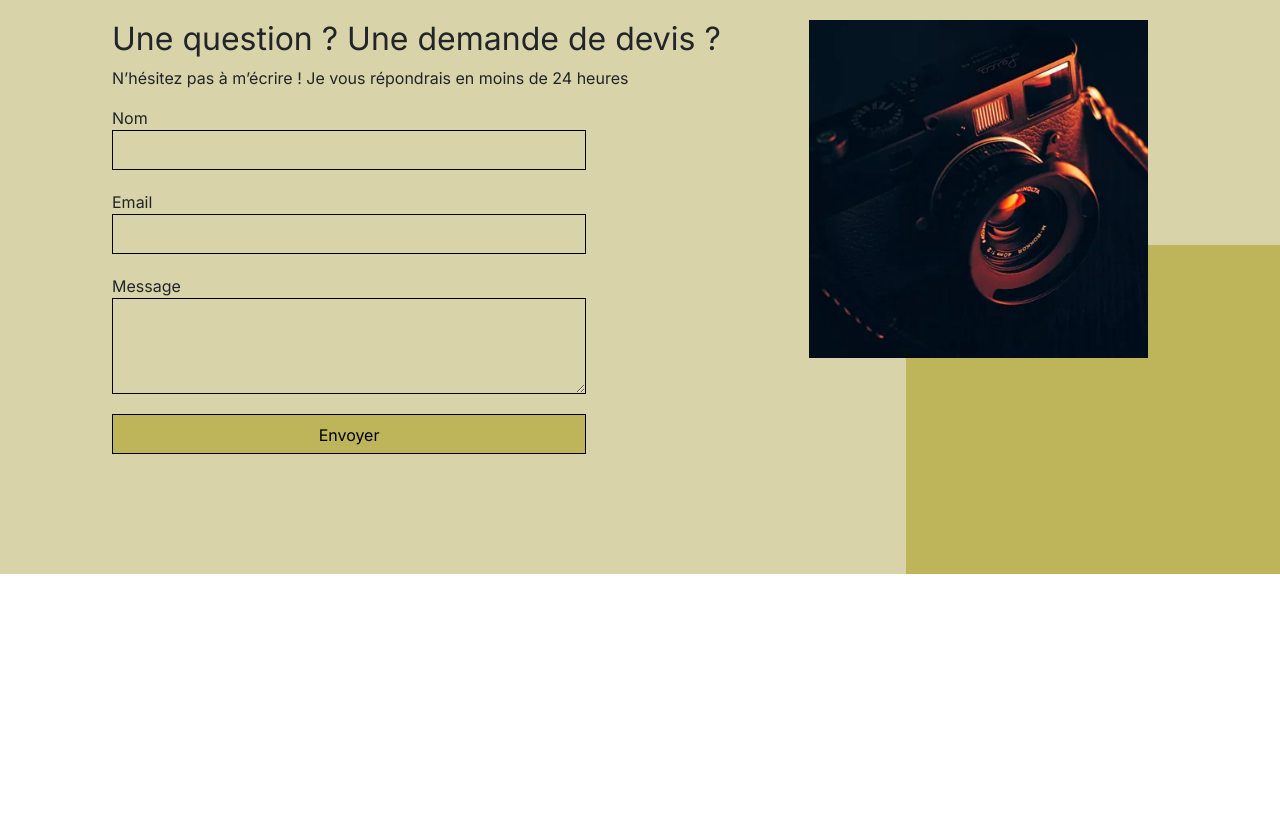
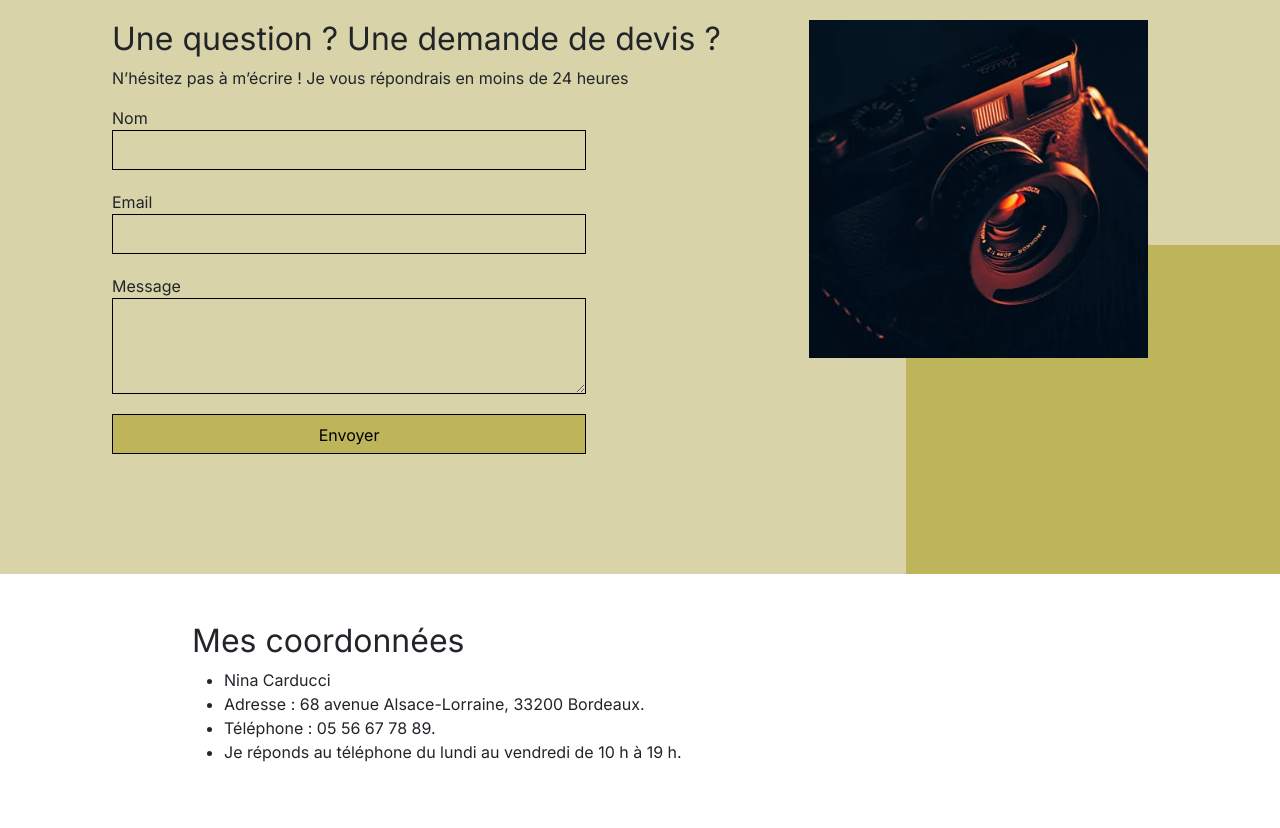
Before and after one commit to SinicX3/Projet-4---SEO, a website: page index.html in a window 1280 px wide. Shown: the part 4034-4862 px from the top of the page. Before the commit the page ends 4608 px from the top, so only its background shows below. Drawn offline with nearby package versions, Linux system fonts and the light colour scheme.

Commit message:
Référencement local, réseaux sociaux WIP

```diff
--- a/index.html
+++ b/index.html
@@ -2,7 +2,7 @@
 <html lang="fr">
 <head>
 	<title>Nina Carducci, photographe</title>
-	<meta name="description" content="Photographe passionnée, je suis là pour saisir vos instants les plus précieux">
+	<meta name="description" content="Photographe passionnée sur Bordeaux, je suis là pour saisir vos instants les plus précieux">
 	<meta name="viewport" content="width=device-width, initial-scale=1.0">
 	<link rel="stylesheet" href="./assets/bootstrap/bootstrap.css" media="screen">
 	<link rel="stylesheet" href="./assets/style.css">
@@ -14,6 +14,18 @@
 	<script src="https://code.jquery.com/jquery-3.4.1.min.js" integrity="sha256-CSXorXvZcTkaix6Yvo6HppcZGetbYMGWSFlBw8HfCJo=" crossorigin="anonymous"></script>
 	<script src="./assets/maugallery.js"></script>
 	<script src="./assets/scripts.js"></script>
+	<meta property="og:site_name" content="Site web de la photographe Nina Carducci" />
+	<meta property="og:type" content="website" />
+	<meta property="og:url" content="https://sinicx3.github.io/Projet-4---SEO/" />
+	<meta property="og:title" content="Nina Carducci, photographe" />
+	<meta property="og:description" content="Mon appareil photo à votre service en région bordelaise" />
+	<meta property="og:image" content="./assets/images/nina.webp" />
+	<meta name="twitter:card" content="summary_large_image" />
+	<meta name="twitter:title" content="Site web de la photographe Nina Carducci" />
+	<meta name="twitter:description" content="Mon appareil photo à votre service sur Bordeaux" />
+	<meta name="twitter:image" content="./assets/images/nina.webp" />
+	<meta name="twitter:url" content="https://sinicx3.github.io/Projet-4---SEO/" />
+
 </head>
 <body>
 <nav class="top-header">
@@ -159,6 +171,19 @@
 			</div>
 		</div>
 	</div>
+	<div class="quote">
+		<div>
+			<h2>Mes coordonnées</h2>
+		</div>
+		<div>
+			<ul itemscope itemtype="https://schema.org/LocalBusiness">
+				<li><span itemprop="name">Nina Carducci</span></li>
+				<li>Adresse : <span itemprop="address">68 avenue Alsace-Lorraine, 33200 Bordeaux</span>.</li>
+				<li>Téléphone : <span itemprop="telephone">05 56 67 78 89</span>.</li>
+				<li>Je réponds au téléphone <span itemprop="openingHours" datetime="Monday through Friday, 10:00-19:00">du lundi au vendredi de 10 h à 19 h</span>.</li>
+			</ul>
+		</div>
+	</div>
 </section>
 </body>
 </html>
```
Also changed, not shown: 4 other files.
